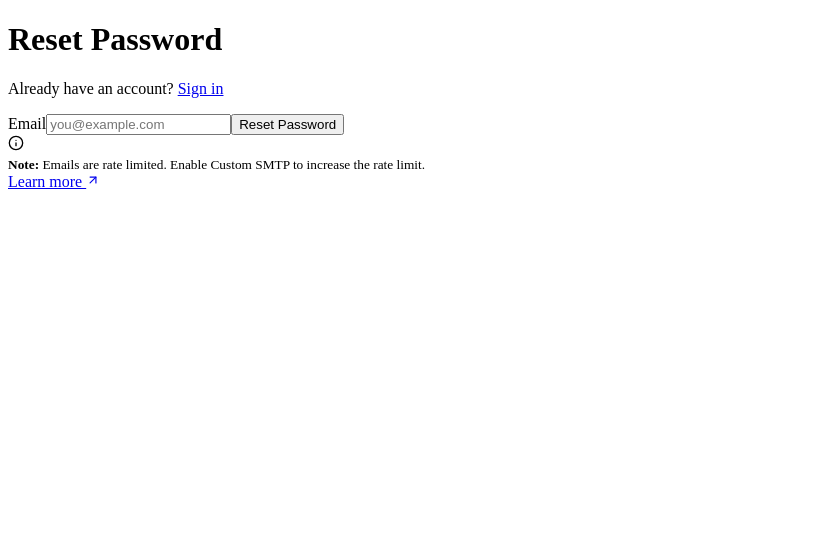
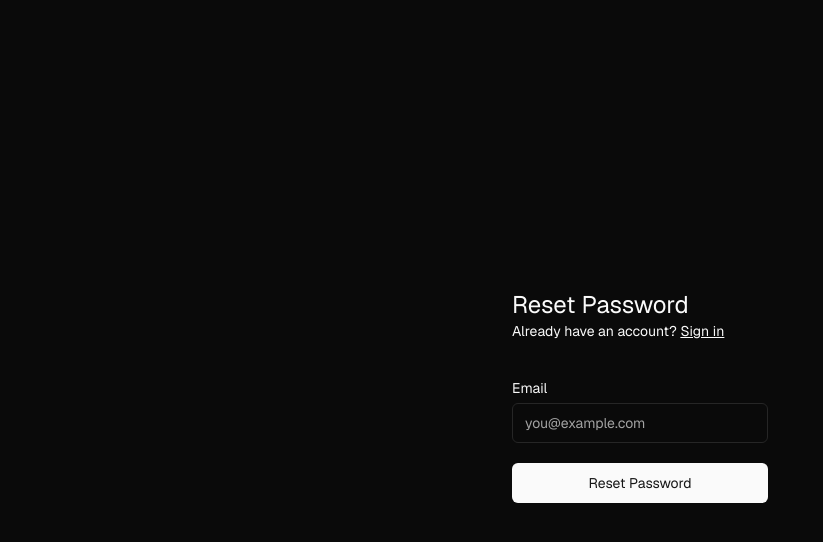
Before and after one commit to blseich/pga-fantasy, a Next.js app: page /forgot-password in a window 1280 px wide. Shown: the top 542 px of the page, without its empty margins (0-823 px from the left). Built offline with nearby package versions, Linux system fonts and the light colour scheme.

Commit message:
forgot password and reset password pages

```diff
--- /dev/null
+++ b/app/(auth)/forgot-password/page.tsx
@@ -0,0 +1,36 @@
+import { forgotPasswordAction } from "@/app/actions";
+import { FormMessage, Message } from "@/components/form-message";
+import { SubmitButton } from "@/components/submit-button";
+import { Input } from "@/components/ui/input";
+import { Label } from "@/components/ui/label";
+import Link from "next/link";
+// import { SmtpMessage } from "../smtp-message";
+
+export default async function ForgotPassword(props: {
+  searchParams: Promise<Message>;
+}) {
+  const searchParams = await props.searchParams;
+  return (
+    <div className="h-screen grid place-items-center">
+      <form className="flex-1 flex flex-col w-full gap-2 text-foreground [&>input]:mb-6 min-w-64 max-w-64 mx-auto">
+        <div>
+          <h1 className="text-2xl font-medium">Reset Password</h1>
+          <p className="text-sm text-secondary-foreground">
+            Already have an account?{" "}
+            <Link className="text-primary underline" href="/sign-in">
+              Sign in
+            </Link>
+          </p>
+        </div>
+        <div className="flex flex-col gap-2 [&>input]:mb-3 mt-8">
+          <Label htmlFor="email">Email</Label>
+          <Input name="email" placeholder="you@example.com" required />
+          <SubmitButton formAction={forgotPasswordAction}>
+            Reset Password
+          </SubmitButton>
+          <FormMessage message={searchParams} />
+        </div>
+      </form>
+    </div>
+  );
+}
--- /dev/null
+++ b/app/(auth)/reset-password/page.tsx
@@ -0,0 +1,39 @@
+import { resetPasswordAction } from "@/app/actions";
+import { FormMessage, Message } from "@/components/form-message";
+import { SubmitButton } from "@/components/submit-button";
+import { Input } from "@/components/ui/input";
+import { Label } from "@/components/ui/label";
+
+export default async function ResetPassword(props: {
+  searchParams: Promise<Message>;
+}) {
+  const searchParams = await props.searchParams;
+  return (
+    <div className="h-screen grid place-items-center">
+        <form className="flex flex-col w-full max-w-md p-4 gap-2 [&>input]:mb-4">
+        <h1 className="text-2xl font-medium">Reset password</h1>
+        <p className="text-sm text-foreground/60">
+            Please enter your new password below.
+        </p>
+        <Label htmlFor="password">New password</Label>
+        <Input
+            type="password"
+            name="password"
+            placeholder="New password"
+            required
+        />
+        <Label htmlFor="confirmPassword">Confirm password</Label>
+        <Input
+            type="password"
+            name="confirmPassword"
+            placeholder="Confirm password"
+            required
+        />
+        <SubmitButton formAction={resetPasswordAction}>
+            Reset password
+        </SubmitButton>
+        <FormMessage message={searchParams} />
+        </form>
+    </div>
+  );
+}
--- a/app/(auth)/sign-in/page.tsx
+++ b/app/(auth)/sign-in/page.tsx
@@ -12,6 +12,7 @@ export default async function LoginPage() {
                 <br/>
                 <button className="bg-brand-green text-black p-2 rounded-lg w-full" formAction={signInAction}>Sign In</button>
                 <Link href="/sign-up" className="underline underline-offset-4">Sign Up</Link>
+                <Link href="/forgot-password" className="underline underline-offset-4 text-sm text-brand-blue">Forgot Password</Link>
             </form>
         </div>
     )
```
Also changed, not shown: app/(auth-pages)/old-forgot-password/page.tsx (renamed from app/(auth-pages)/forgot-password/page.tsx).
